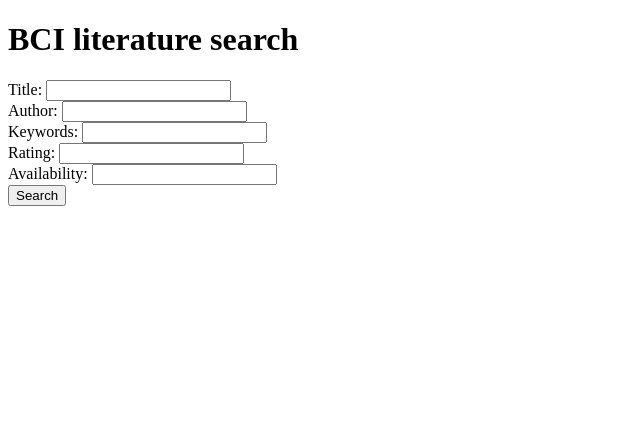
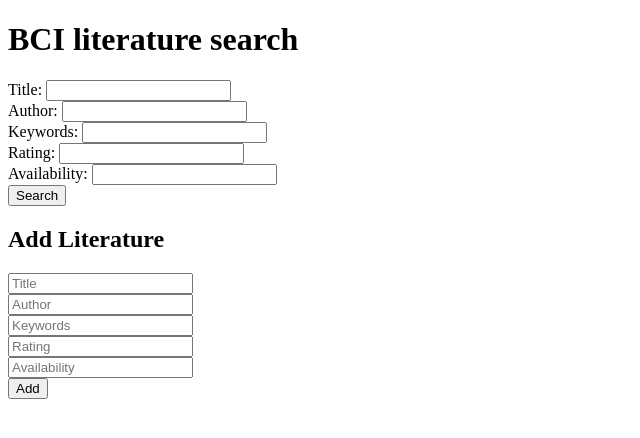
Before and after one commit to PlatinumFoxTail/Databases-WebProgramming_Hobbyapp, a Flask app: template templates/literature.html in a window 1280 px wide. Shown: the top 438 px of the page, without its empty margins (0-640 px from the left). Run offline with Flask 3, Linux system fonts and the light colour scheme; the template is opened without the code that fills it, so the values that code supplies are empty.

Commit message:
Literature addition working, but not together with Literature search

```diff
--- a/app.py
+++ b/app.py
@@ -1,4 +1,4 @@
-from flask import Flask, render_template, request, flash
+from flask import Flask, render_template, request, flash, redirect, url_for
 from flask_sqlalchemy import SQLAlchemy
 from sqlalchemy.sql import text
 from os import getenv
@@ -7,6 +7,7 @@ from sqlalchemy import or_
 app = Flask(__name__)
 app.config["SQLALCHEMY_DATABASE_URI"] = getenv("DATABASE_URL")
 app.config["SQLALCHEMY_TRACK_MODIFICATIONS"] = False
+app.secret_key = "your_secret_key"  # Flask's session management requires a secret key to be set for security reasons. Needed at least for adding literature in literature page.
 db = SQLAlchemy(app)
 
 @app.route("/")
@@ -37,37 +38,57 @@ def stakeholders():
 
 @app.route("/literature", methods=["GET", "POST"])
 def literature():
-    title = request.form.get("title")
-    author = request.form.get("author")
-    keywords = request.form.get("keywords")
-    rating = request.form.get("rating")
-    availability = request.form.get("availability")
+    if request.method == "POST":
+        # Handle the form submission for adding a new literature item
+        title = request.form.get("title")
+        author = request.form.get("author")
+        keywords = request.form.get("keywords")
+        rating = request.form.get("rating")
+        availability = request.form.get("availability")
 
-    # Build the SQL query dynamically based on the provided fields
-    query = "SELECT * FROM literature WHERE 1=1"
-    params = {}
+        # Insert the new literature item into the database
+        db.session.execute(
+            text("INSERT INTO literature (title, author, keywords, rating, availability) VALUES (:title, :author, :keywords, :rating, :availability)"),
+            {"title": title, "author": author, "keywords": keywords, "rating": rating, "availability": availability}
+        )
+        db.session.commit()
+        flash("Literature item added successfully", "success")
 
-    if title:
-        query += " AND title = :title"
-        params["title"] = title
-    if author:
-        query += " AND author = :author"
-        params["author"] = author
-    if keywords:
-        query += " AND keywords = :keywords"
-        params["keywords"] = keywords
-    if rating:
-        query += " AND rating = :rating"
-        params["rating"] = rating
-    if availability:
-        query += " AND availability = :availability"
-        params["availability"] = availability
+        return redirect(url_for("literature"))
+    return render_template("literature.html")
 
-    # Execute the SQL query
-    result = db.session.execute(text(query), params)
-    results = result.fetchall()
 
-    return render_template("literature.html", title=title, author=author, keywords=keywords, rating=rating, availability=availability, results=results)
+    #title = request.form.get("title")
+    #author = request.form.get("author")
+    #keywords = request.form.get("keywords")
+    #rating = request.form.get("rating")
+    #availability = request.form.get("availability")
+
+    ## Build the SQL query dynamically based on the provided fields
+    #query = "SELECT * FROM literature WHERE 1=1"
+    #params = {}
+
+    #if title:
+        #query += " AND title = :title"
+        #params["title"] = title
+    #if author:
+        #query += " AND author = :author"
+        #params["author"] = author
+    #if keywords:
+        #query += " AND keywords = :keywords"
+        #params["keywords"] = keywords
+    #if rating:
+        #query += " AND rating = :rating"
+        #params["rating"] = rating
+    #if availability:
+        #query += " AND availability = :availability"
+        #params["availability"] = availability
+
+    ## Execute the SQL query
+    #result = db.session.execute(text(query), params)
+    #results = result.fetchall()
+
+    #return render_template("literature.html", title=title, author=author, keywords=keywords, rating=rating, availability=availability, results=results)
 
 @app.route("/discussions")
 def discussions():
--- a/templates/literature.html
+++ b/templates/literature.html
@@ -4,6 +4,7 @@
     <title>Search BCI literature</title>
 </head>
 <body>
+    <!-- Search Form -->
     <h1>BCI literature search</h1>
     <form method="POST" action="/literature">
         <label for="title">Title:</label>
@@ -29,6 +30,19 @@
         <button type="submit">Search</button>
     </form>
 
+    <!-- Add Literature Form -->
+    <form method="POST" action="/literature">
+        <h2>Add Literature</h2>
+        <input type="text" name="title" placeholder="Title" required><br>
+        <input type="text" name="author" placeholder="Author" required><br>
+        <input type="text" name="keywords" placeholder="Keywords" required><br>
+        <input type="text" name="rating" placeholder="Rating" required><br>
+        <input type="text" name="availability" placeholder="Availability" required><br>
+        <button type="submit">Add</button>
+    </form>
+
+    <!-- Display Literature Results -->
+
     {% if results %}
     <h2>Results</h2>
     <ul>
```
